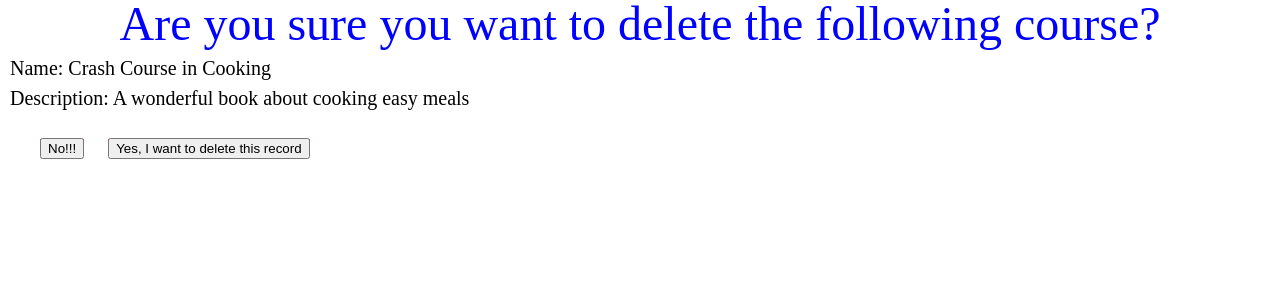
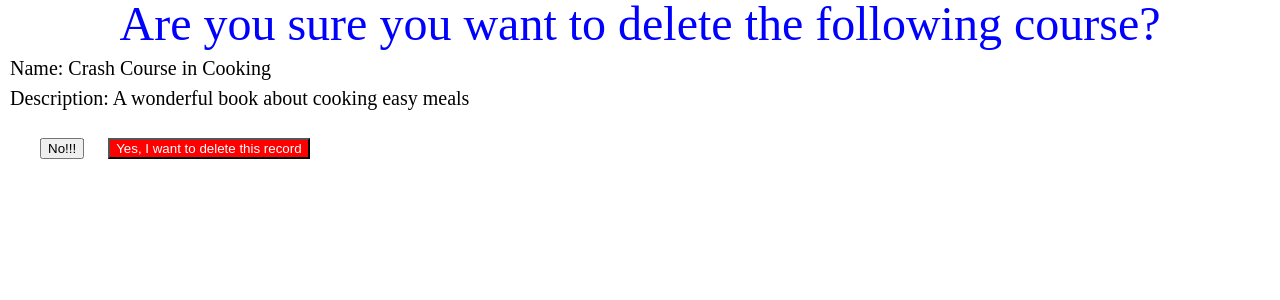
Before and after one commit to starxfighter/Python, a Django app: page /courses/3/destroy/ in a window 1280 px wide. Shown: the top 300 px of the page. Run offline with Django 3.2, Linux system fonts and the light colour scheme; data comes from the database, SQL or seed files in the repository.

Commit message:
Fixed Button Color

```diff
--- a/python_stack/Django/Courses/apps/courses/static/courses/css/style.css
+++ b/python_stack/Django/Courses/apps/courses/static/courses/css/style.css
@@ -43,7 +43,7 @@ h4{
 }
 .redbtn{
     background-color: red;
-    color: red;
+    color: white;
 }
 .actions a{
     background-color: red;
--- a/python_stack/Django/Courses/apps/courses/templates/courses/verify.html
+++ b/python_stack/Django/Courses/apps/courses/templates/courses/verify.html
@@ -15,7 +15,7 @@
     <h4>Description: {{course.description.desc}}</h4>
     <div class="actions">
         <a href="/" class='addlink'><button>No!!!</button></a>
-        <a href="/courses/{{course.id}}/delete"><button>Yes, I want to delete this record</button></a>
+        <a href="/courses/{{course.id}}/delete"><button class='redbtn'>Yes, I want to delete this record</button></a>
     </div>
 </body>
 </html>
```
